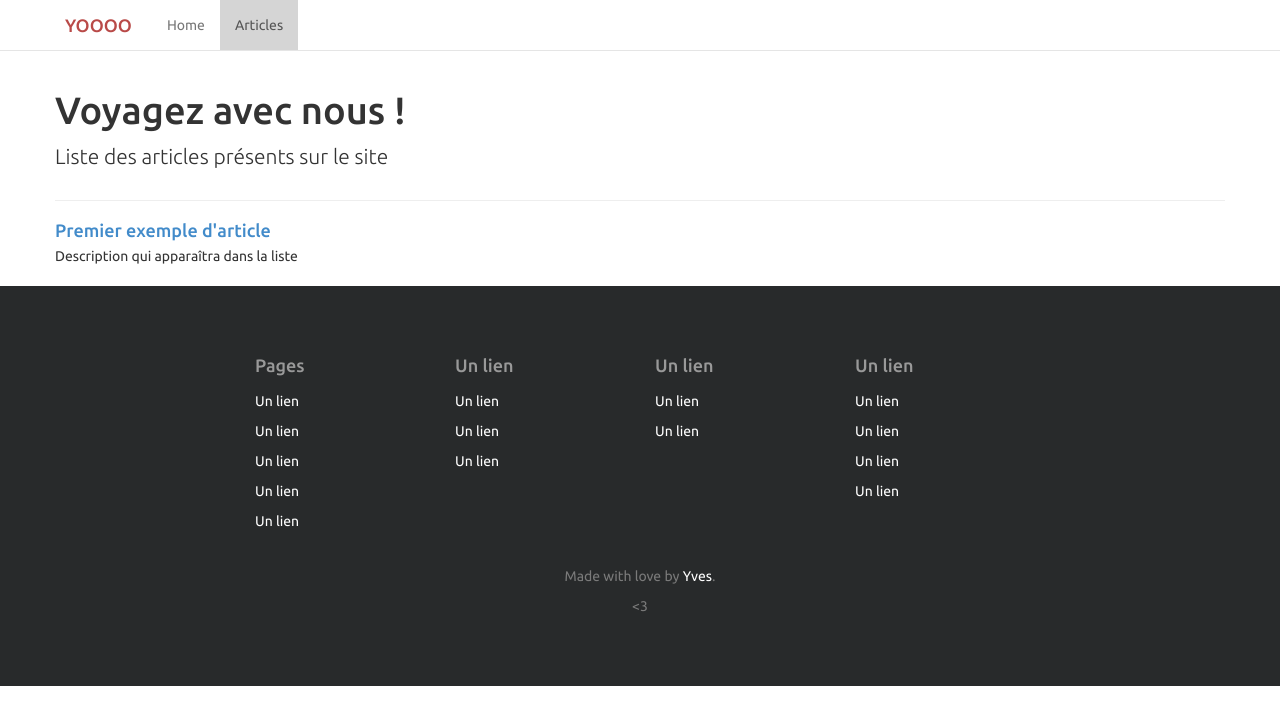
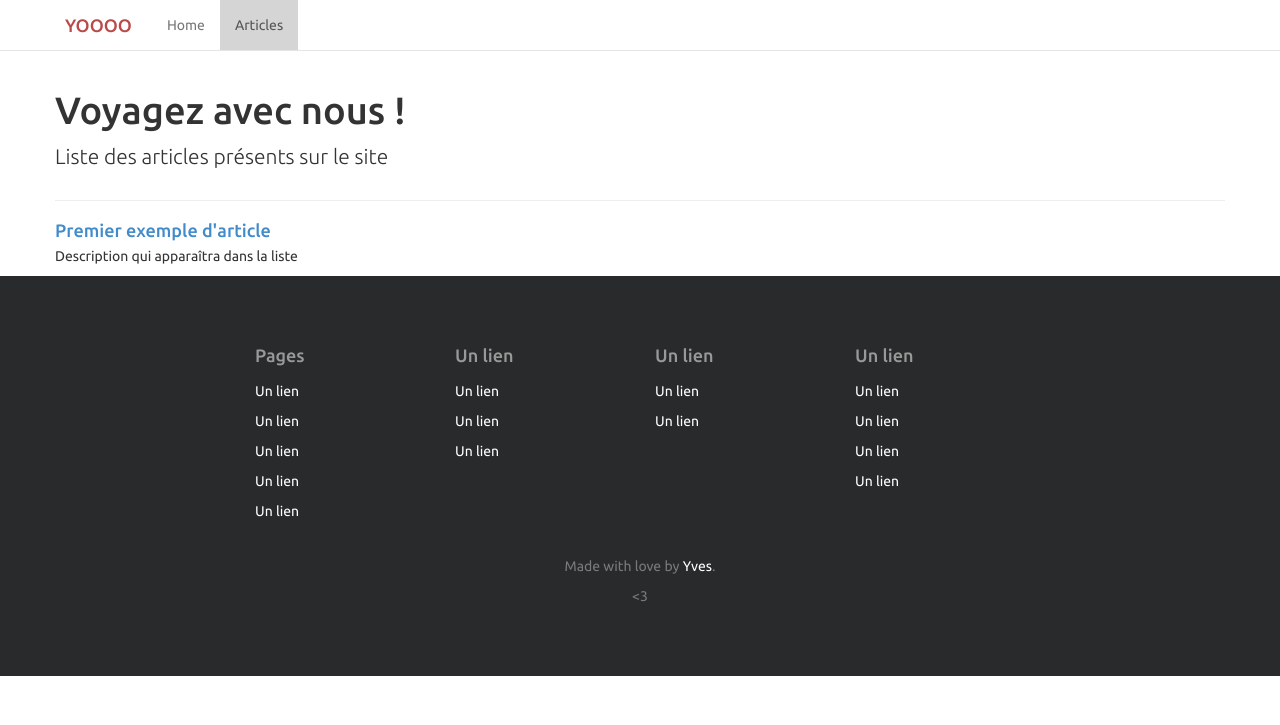
Before and after one commit to link-webcreations/juetpy, a Jekyll site: the page built from articles/index.html, in a window 1280 px wide. Shown: the top 725 px of the page. Built offline with Jekyll 4.4.1, drawn with Linux system fonts in a browser that asks for light colours; Markdown is read by kramdown in place of the engine named in the settings.

Commit message:
Remove markdown, using yaml now

```diff
--- a/_layouts/post.html
+++ b/_layouts/post.html
@@ -5,7 +5,7 @@
 ================================================== -->
 <section>
   <div class="page-header">
-    <h1><a href="{{ page.url }}" >{{ page.title }}</a></h1>
+    <h1><a href="{{ site.url }}{{ page.url }}" >{{ page.title }}</a></h1>
     <p class="lead">Le {{ page.date | date: "%d/%m/%Y" }}
       {% if page.tags %}
       dans <em>{{ page.tags }}</em>
--- a/articles/index.html
+++ b/articles/index.html
@@ -18,7 +18,7 @@
         <a href="{{ site.url }}{{ post.url }}">
           <h4 class="media-heading">{{ post.title }}</h4>
         </a>
-        {{ post.excerpt | markdownify }}
+        {{ post.excerpt }}
       </div>
     </li>
     {% endfor %}
```
